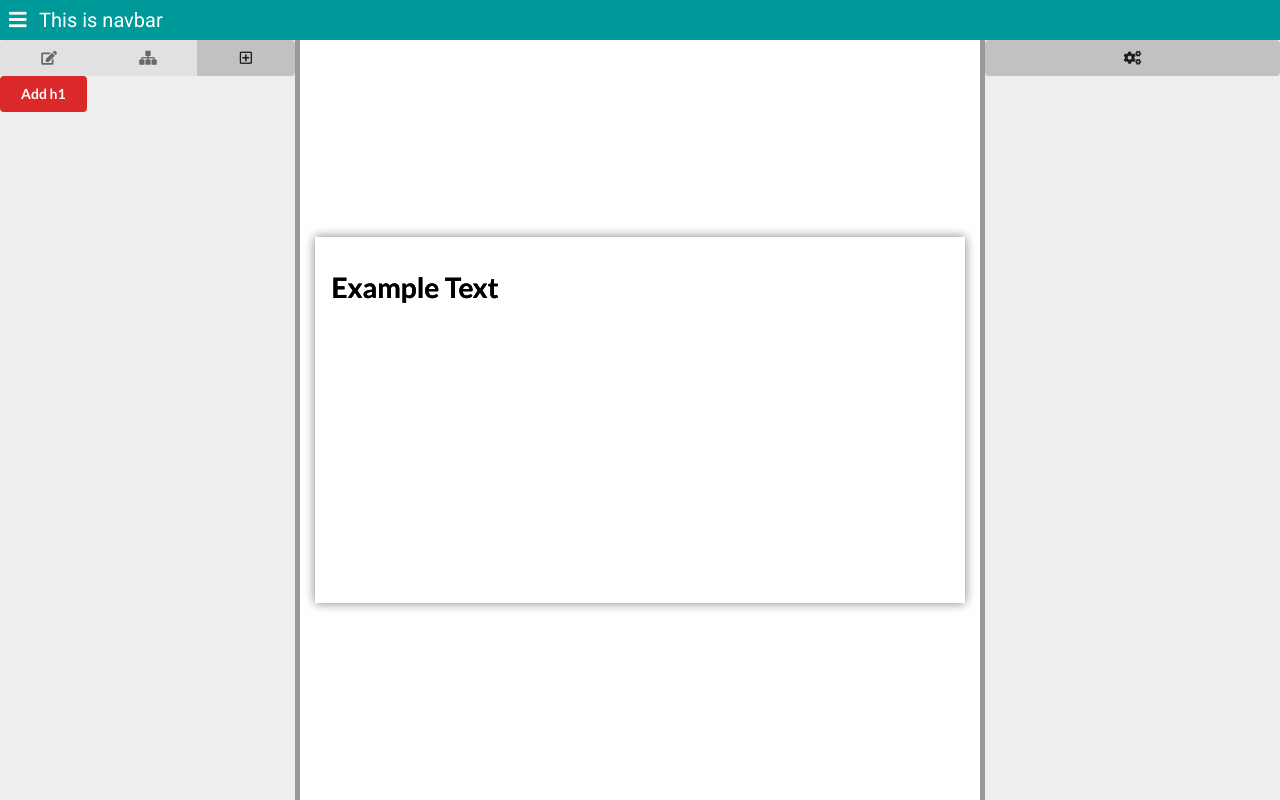
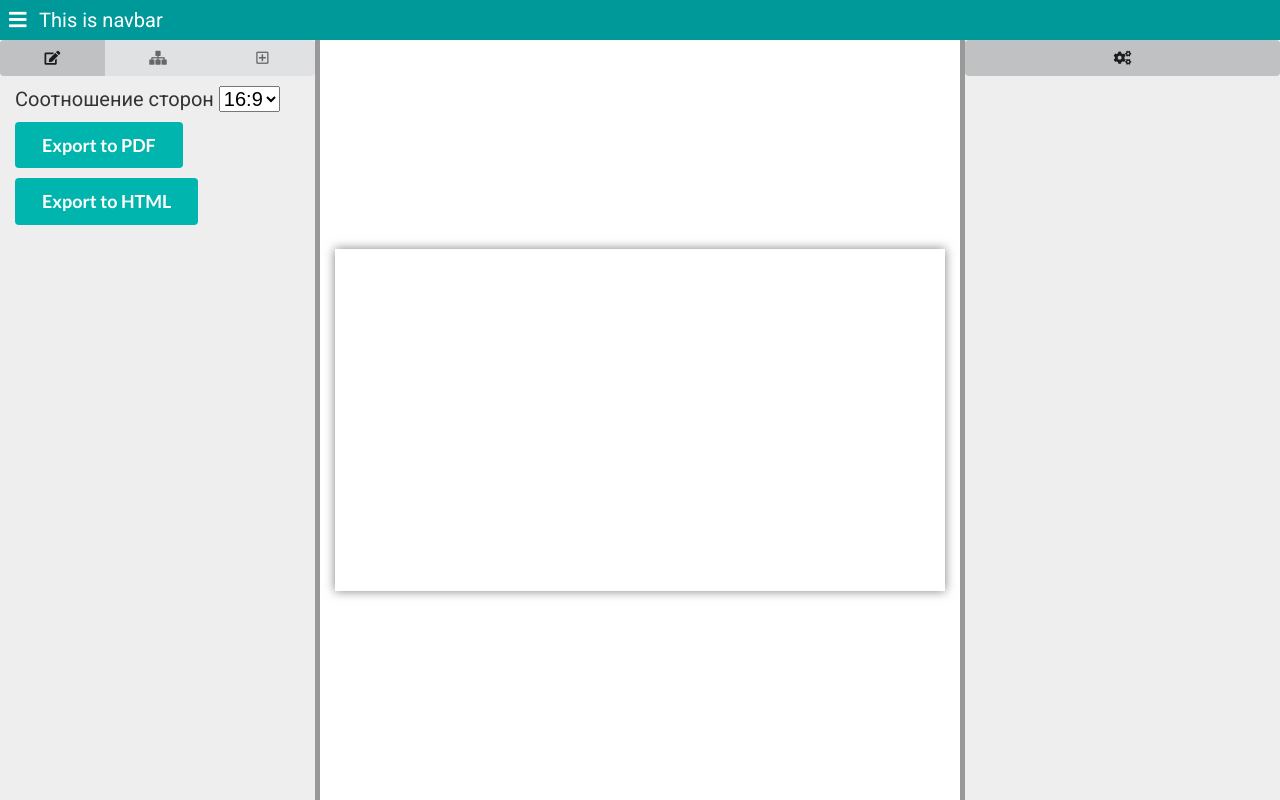
Before and after one commit to Gyakobo/SlideLabs, a Vue app in the folder 0_frontend/: page / in a window 1280 px wide. Built offline with nearby package versions, Linux system fonts and the light colour scheme.

Commit message:
Added simple export to html and pdf

```diff
--- a/0_frontend/package.json
+++ b/0_frontend/package.json
@@ -9,6 +9,7 @@
   },
   "dependencies": {
     "core-js": "^3.6.5",
+    "html2pdf.js": "^0.9.3",
     "vue": "^3.0.0",
     "vue-element-resize-detector": "^1.0.6",
     "vue-fabric-wrapper": "^0.3.71",
--- a/0_frontend/src/components/sl_components/sl_header.vue
+++ b/0_frontend/src/components/sl_components/sl_header.vue
@@ -57,11 +57,13 @@ export default {
   },
   methods: {
     edit_text() {
-      this.root_element.contentEditable = true
+      let h1 = this.root_element.getElementsByTagName("h1")[0]
+      h1.contentEditable = true
       this.edit_text_flag = true;
     },
     quit_edit_text() {
-      this.root_element.contentEditable = false
+      let h1 = this.root_element.getElementsByTagName("h1")[0]
+      h1.contentEditable = false
       this.edit_text_flag = false;
     },
   },
--- a/0_frontend/src/components/ui_tiles/sidebar_left/children/tab_components_add.vue
+++ b/0_frontend/src/components/ui_tiles/sidebar_left/children/tab_components_add.vue
@@ -26,14 +26,11 @@ export default {
   },
   created() {
     this.components_tree_root_item = this.get_ctree_root()
+
+    this.add_h1()
+    this.add_h1()
+    this.add_h1()
   },
-  mounted() {
-    setTimeout(() => {
-      this.add_h1()
-      this.add_h1()
-      this.add_h1()
-    }, 100)
-  }
 }
 </script>
 
--- a/0_frontend/src/components/ui_tiles/sidebar_left/children/tab_slide_settings.vue
+++ b/0_frontend/src/components/ui_tiles/sidebar_left/children/tab_slide_settings.vue
@@ -11,10 +11,23 @@
         </option>
       </select>
     </div>
+
+    <div class="item">
+      <button class="ui big teal button" @click="export_to_pdf">
+        Export to PDF
+      </button>
+    </div>
+    <div class="item">
+      <button class="ui big teal button" @click="export_to_html">
+        Export to HTML
+      </button>
+    </div>
   </div>
 </template>
 
 <script>
+import html2pdf from 'html2pdf.js'
+
 export default {
   data (){
     return {
@@ -24,6 +37,39 @@ export default {
         { text: '16:9', value: 16/9 },
         { text: '2:1', value: 2 }
       ]
+    }
+  },
+  methods:{
+    make_file_and_download(filename, text) {
+      let element = document.createElement('a');
+      element.href = 'data:text/plain;charset=utf-8,' + encodeURIComponent(text)
+      element.download = filename
+      element.style.display = 'none'
+
+      document.body.appendChild(element)
+      element.click();
+      document.body.removeChild(element);
+    },
+    generate_pdf(element){
+      let width = element.children[0].clientWidth
+      let height = element.children[0].clientHeight
+
+      let opt = {
+        filename:     'presentation.pdf',
+        image :       {type : 'jpeg', quality: 1},
+        enableLinks: true,
+        html2canvas:  {scale: 2},
+        jsPDF:        {unit: 'px', format: [width+289, height+152], orientation: 'l'}
+      };
+      html2pdf().set(opt).from(element).toContainer().toCanvas().toImg().toPdf().save();
+    },
+    export_to_pdf(){
+      let el = this.$store.state.components_tree_root_element
+      this.generate_pdf(el)
+    },
+    export_to_html(){
+      let el = this.$store.state.components_tree_root_element
+      this.make_file_and_download('slides.html', el.innerHTML)
     }
   },
   created() {
@@ -44,10 +90,12 @@ export default {
   color: var(--black);
 
   font-size: 20px;
+
+  padding: 5px 10px;
 }
 
 .item{
-
+  margin: 5px;
 }
 
 </style>
--- a/0_frontend/src/components/ui_tiles/sidebar_left/sidebar_left.vue
+++ b/0_frontend/src/components/ui_tiles/sidebar_left/sidebar_left.vue
@@ -39,7 +39,7 @@ export default {
   },
   data (){
     return {
-      current_tab: 'tab_components_add',
+      current_tab: 'tab_slide_settings',
       tabs:[
         {
           name:'tab_slide_settings',
--- a/0_frontend/src/components/ui_tiles/work_sheet.vue
+++ b/0_frontend/src/components/ui_tiles/work_sheet.vue
@@ -1,8 +1,7 @@
 <template>
-  <div class="work-sheet-wrapper">
+  <div id="components_tree_root_element" class="work-sheet-wrapper">
     <div class="work-sheet" :style="{width:width + 'px', height:height + 'px'}">
       <sl_container
-          ref="root_container"
           :components_tree_item="components_tree_root_item"
           :is_drag_resizer_enabled="false"
       ></sl_container>
@@ -24,7 +23,6 @@ export default {
   data (){
     return {
       project_settings: this.$store.state.project_settings,
-      root_element:null,
       components_tree_root_item:null,
     }
   },
@@ -40,6 +38,9 @@ export default {
   created() {
     this.components_tree_root_item = this.get_ctree_root()
   },
+  mounted() {
+    this.$store.state.components_tree_root_element = document.getElementById('components_tree_root_element')
+  }
 }
 </script>
 
--- a/0_frontend/src/store/store.js
+++ b/0_frontend/src/store/store.js
@@ -21,8 +21,8 @@ export default createStore({
       SCREEN_TYPES:screen_width_settings.SCREEN_TYPES,
       screen_type:screen_width_settings.SCREEN_TYPES.BIG,
 
-      sidebar_left_width: 300,
-      sidebar_right_width: 300,
+      sidebar_left_width: 320,
+      sidebar_right_width: 320,
 
       project_settings:{
         aspect_ratio_wh:16/9,
@@ -30,6 +30,7 @@ export default createStore({
 
       components_tree_root:null,
       active_component:null,
+      components_tree_root_element:null
     }
   }
 })
```
Also changed, not shown: 2 other files (tests, documents, lock files or other folders).
